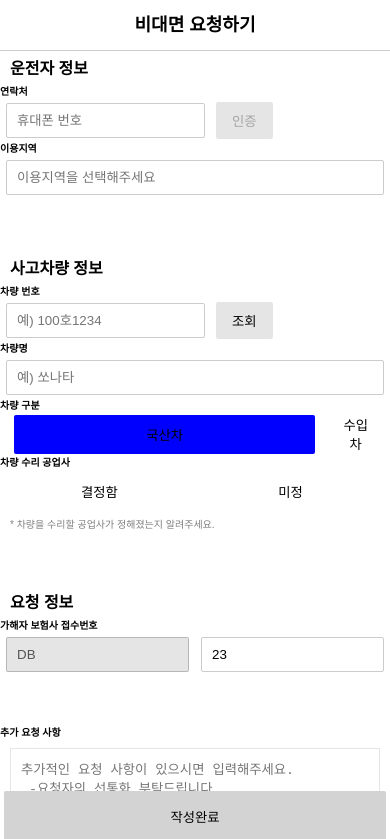
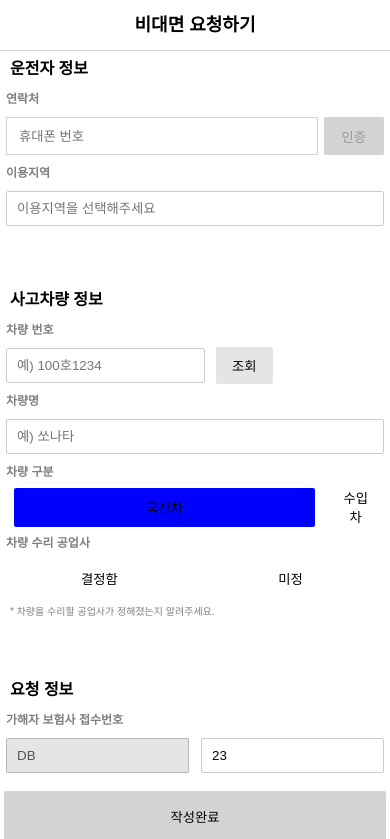
Before and after one commit to sinyaenok/assignment, a React (Vite) app: page /newassi/search in a window 390 px wide. Shown: the top 839 px of the page. Built offline with nearby package versions, Linux system fonts and the light colour scheme.

Commit message:
refactor:PhoneNumber

```diff
--- a/src/pages/Search/Search.jsx
+++ b/src/pages/Search/Search.jsx
@@ -30,11 +30,11 @@ export default Search;
 //styled
 const SearchContainer = styled.div`
   max-width: 800px;
-  /* h3 {
+  h3 {
     font-size: 12px;
     padding: 6px;
-    color: rgba(0, 0, 0, 0.65);
-  } */
+    color: gray;
+  }
 `;
 
 const Header = styled.header`
@@ -44,7 +44,7 @@ const Header = styled.header`
   left: 0;
   text-align: center;
   padding: 16px;
-  border-bottom: 1px solid rgba(0, 0, 0, 0.2);
+  border-bottom: 1px solid lightgray;
   .searchTitle {
     font-size: 18px;
   }
--- a/src/pages/Search/components/AcCarInfo.jsx
+++ b/src/pages/Search/components/AcCarInfo.jsx
@@ -1,3 +1,4 @@
+//외부 라이브러리
 import styled from "styled-components";
 import { useState } from "react";
 import axios from "axios";
--- /dev/null
+++ b/src/pages/Search/components/DriverInfo/PhoneNumber.jsx
@@ -0,0 +1,132 @@
+//외부 라이브러리
+import styled from "styled-components";
+import { useState } from "react";
+
+/** 연락처 인증 컴포넌트 */
+const PhoneNumber = () => {
+  const [phoneNumber, setPhoneNumber] = useState(""); //휴대폰 번호
+  const [isAuth, setIsAuth] = useState(false); //
+  const [authNumber, setAuthNumber] = useState(""); //인증 번호
+  /** 인증번호 입력 최대 길이 */
+  const AuthMaxLength = 6;
+
+  /** input이 11자리가 되어야 활성화 */
+  const UnDisabled = phoneNumber.length === 11;
+
+  /** 연락처 input change 함수 */
+  const handleChangePhoneNumber = (e) => {
+    const input = e.target.value.replace(/\D/g, ""); //정규식으로 숫자외에는 제거
+    setPhoneNumber(input);
+  };
+
+  /** 인증 input change 함수 */
+  const handleChangeAuthNumber = (e) => {
+    const input = e.target.value.replace(/\D/g, ""); //정규식으로 숫자외에는 제거
+    setAuthNumber(input);
+  };
+
+  /** 인증번호 체크 onClick 함수 */
+  const handleCheckAuthNumber = () => {
+    if (authNumber.length === AuthMaxLength) alert("인증되셨습니다.");
+    else alert("인증번호를 다시 입력해주세요.");
+  };
+
+  /** 인증 번호 발송 함수 */
+  const requsetAuthNumber = () => {
+    setIsAuth(true);
+    alert("인증번호를 발송했습니다.");
+  };
+
+  return (
+    <PhoneNumberSection>
+      <div className="phoneNumberTitle">
+        <h3>연락처</h3>
+      </div>
+      <PhoneNumberBox>
+        <div className="phoneNumberInputBox">
+          <input
+            className="phoneNumberInput"
+            type="tel"
+            value={phoneNumber}
+            onChange={handleChangePhoneNumber}
+            maxLength="11"
+            placeholder="휴대폰 번호"
+          />
+        </div>
+        <div className="phoneNumberBtnBox">
+          <button
+            className="phoneNumberBtn"
+            disabled={!UnDisabled}
+            onClick={requsetAuthNumber}
+          >
+            인증
+          </button>
+        </div>
+      </PhoneNumberBox>
+
+      {isAuth && (
+        <>
+          <AuthNumberBox>
+            <div className="phoneNumberInputBox">
+              <input
+                className="phoneNumberInput"
+                onChange={handleChangeAuthNumber}
+                maxLength={AuthMaxLength}
+                placeholder="인증 번호"
+              />
+            </div>
+            <div className="phoneNumberBtnBox">
+              <button
+                className="phoneNumberBtn"
+                onClick={handleCheckAuthNumber}
+              >
+                확인
+              </button>
+            </div>
+          </AuthNumberBox>
+          <div className="authDesc">인증번호가 발송되었습니다!</div>
+        </>
+      )}
+    </PhoneNumberSection>
+  );
+};
+
+export default PhoneNumber;
+
+//styled
+const PhoneNumberSection = styled.section`
+  .authDesc {
+    padding: 4px 8px 16px;
+    color: green;
+    font-weight: 500;
+  }
+`;
+const PhoneNumberBox = styled.div`
+  width: 100%;
+  height: 50px;
+  display: flex;
+  padding: 6px;
+
+  .phoneNumberInputBox {
+    width: 100%;
+    border: 1px solid lightgray;
+    padding: 10px;
+  }
+  .phoneNumberInput {
+    width: 100%;
+    height: 100%;
+    border: 0;
+    outline: none;
+  }
+  .phoneNumberBtnBox {
+    width: 80px;
+    padding-left: 6px;
+  }
+  .phoneNumberBtn {
+    width: 100%;
+    height: 100%;
+    background: lightgray;
+    border-radius: 2px;
+  }
+`;
+const AuthNumberBox = styled(PhoneNumberBox)``;
--- a/src/pages/Search/components/driverInfo.jsx
+++ b/src/pages/Search/components/driverInfo.jsx
@@ -1,77 +1,16 @@
+//외부 라이브러리
 import styled from "styled-components";
-import { useState } from "react";
 
-// import Dropdown from "./Dropdown";
+//내부
+import PhoneNumber from "./DriverInfo/PhoneNumber";
+
+/** 운전자 정보 컴포넌트 */
 const DriverInfo = () => {
-  const [phoneNumber, setPhoneNumber] = useState(""); //휴대폰 번호
-  const [authBox, setAuthBox] = useState(false);
-  const [authNumber, setAuthNumber] = useState("");
-
-  const handlePhoneNumberChange = (e) => {
-    const input = e.target.value.replace(/\D/g, ""); //정규식으로 숫자외에는 제거
-    setPhoneNumber(input);
-  };
-
-  const handleAuthNumberChnage = (e) => {
-    const input = e.target.value.replace(/\D/g, ""); //정규식으로 숫자외에는 제거
-    setAuthNumber(input);
-  };
-  const AuthMaxLength = 6;
-  const UnDisabled = phoneNumber.length === 11;
-  const handleAuthCheck = () => {
-    if (authNumber.length === AuthMaxLength) alert("인증되셨습니다.");
-    else alert("인증번호가 맞지않습니다.");
-  };
-  /** 인증 번호 발송 함수 */
-  const phoneNumberAuth = () => {
-    setAuthBox(true);
-    alert("인증번호를 발송했습니다.");
-  };
-
   return (
     <Section>
-      <div>
-        <h2>운전자 정보</h2>
-      </div>
+      <h2 className="driverInfoTitle">운전자 정보</h2>
 
-      <Phone>
-        <h3>연락처</h3>
-        <div className="phoneBox">
-          <Form>
-            <div>
-              <input
-                type="tel"
-                value={phoneNumber}
-                onChange={handlePhoneNumberChange}
-                maxLength="11"
-                placeholder="휴대폰 번호"
-              />
-            </div>
-          </Form>
-          <div className="btnBox">
-            <Button disabled={!UnDisabled} onClick={phoneNumberAuth}>
-              인증
-            </Button>
-          </div>
-        </div>
-      </Phone>
-      {authBox && (
-        <div>
-          <Form>
-            <div>
-              <input
-                placeholder="인증번호"
-                onChange={handleAuthNumberChnage}
-                maxLength={AuthMaxLength}
-              />
-            </div>
-          </Form>
-          <Button type="hidden" onClick={handleAuthCheck}>
-            확인
-          </Button>
-          <div>인증번호를 발송하였습니다.</div>
-        </div>
-      )}
+      <PhoneNumber />
 
       <section>
         <h3>이용지역</h3>
@@ -84,6 +23,9 @@ const DriverInfo = () => {
     </Section>
   );
 };
+export default DriverInfo;
+
+//styled
 const Phone = styled.section`
   width: 100%;
   height: 100%;
@@ -102,9 +44,6 @@ const Button = styled.button`
   padding: 0px 16px;
 `;
 
-export default DriverInfo;
-
-//styled
 const Section = styled.section`
   padding-bottom: 50px;
   h2 {
@@ -126,7 +65,3 @@ const Form = styled.form`
     width: 100%;
   }
 `;
-
-const AuthBox = styled.div`
-  /* visibility: {authBox}; */
-`;
```
Also changed, not shown: src/pages/Search/components/DriverInfo/Area.jsx (added, +7 -0 lines).
